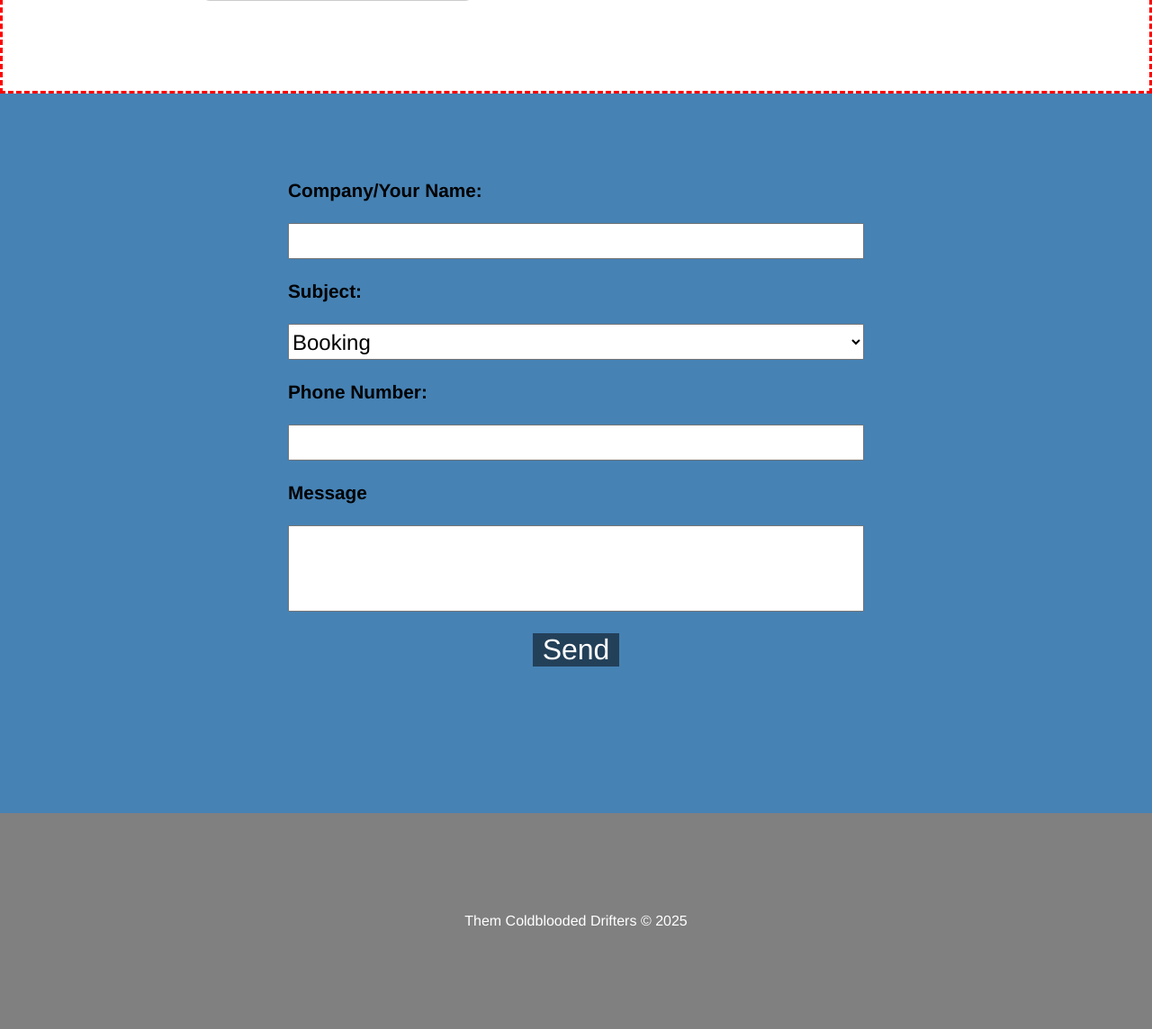
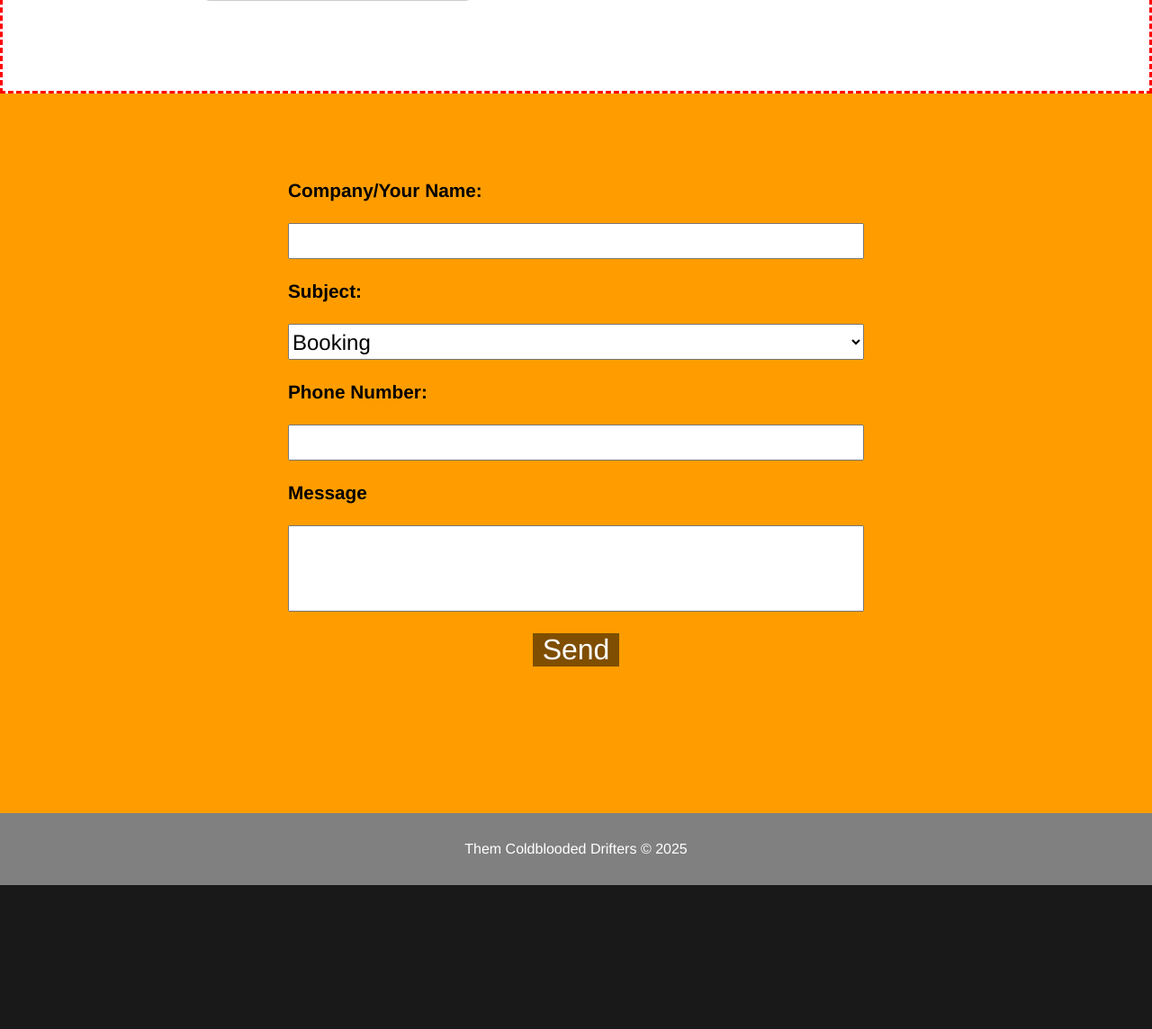
Before and after one commit to RugerClaus/front_redux, a PHP site: page / in a window 1280 px wide. Shown: the part 3791-4935 px from the top of the page at 90% size. After the commit the page ends 4775 px from the top, so only its background shows below. Run offline with PHP 8.4, Linux system fonts and the light colour scheme; grey boxes labelled with a size stand in for pictures from a placeholder-image service; some libraries are stand-ins or nearby versions.

Commit message:
minor ui tweaks

```diff
--- a/styles/main.css
+++ b/styles/main.css
@@ -442,7 +442,7 @@ body {
     height: fit-content;
     padding-top: 4rem;
     padding-bottom: 2rem;
-    background-color: steelblue;
+    background-color: #ff9d00;
     display: flex;
     justify-content: center;
     align-items: center;
@@ -490,7 +490,7 @@ body {
 
 /* FOOTER */
 footer {
-    height: 30vh;
+    height: 10vh;
     background-color: gray;
     display: flex;
     justify-content: space-evenly;
```
